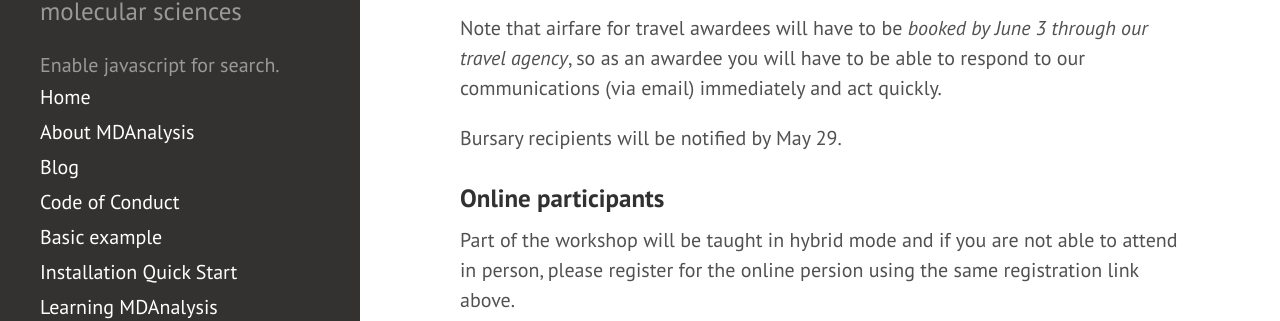
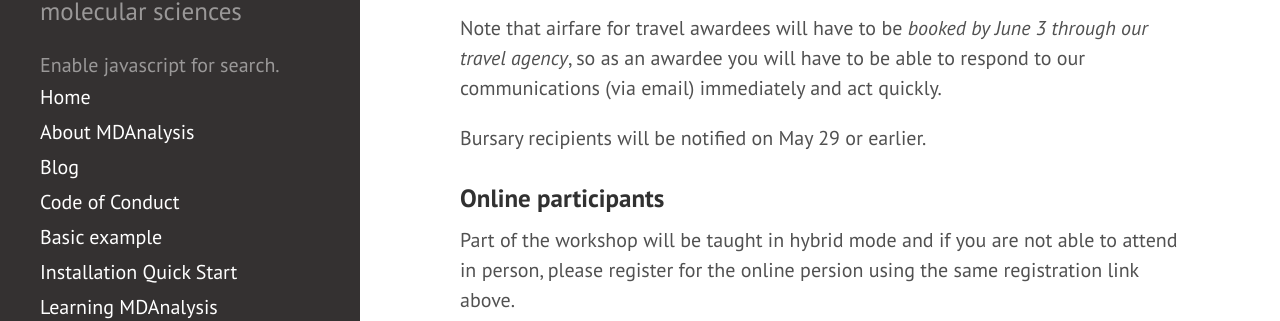
Before and after one commit to MDAnalysis/MDAnalysis.github.io, a Jekyll site: the page built from _posts/2024-05-14-ASUworkshop.md, in a window 1280 px wide and 900 px high, scrolled down 1852 px. Shown: the part 135-456 px from the top of the window. Built offline with Jekyll 4.4.1, drawn with Linux system fonts in a browser that asks for light colours; comment, search, counter and statistics services are not loaded.

Commit message:
changed "by May 29" to "on May 29 or earlier"

```diff
--- a/_posts/2024-05-14-ASUworkshop.md
+++ b/_posts/2024-05-14-ASUworkshop.md
@@ -83,7 +83,7 @@ Note that airfare for travel awardees will have to be *booked by June 3 through
 our travel agency*, so as an awardee you will have to be able to
 respond to our communications (via email) immediately and act quickly.
 
-Bursary recipients will be notified by May 29.
+Bursary recipients will be notified on May 29 or earlier.
 
 
 ### Online participants
```
